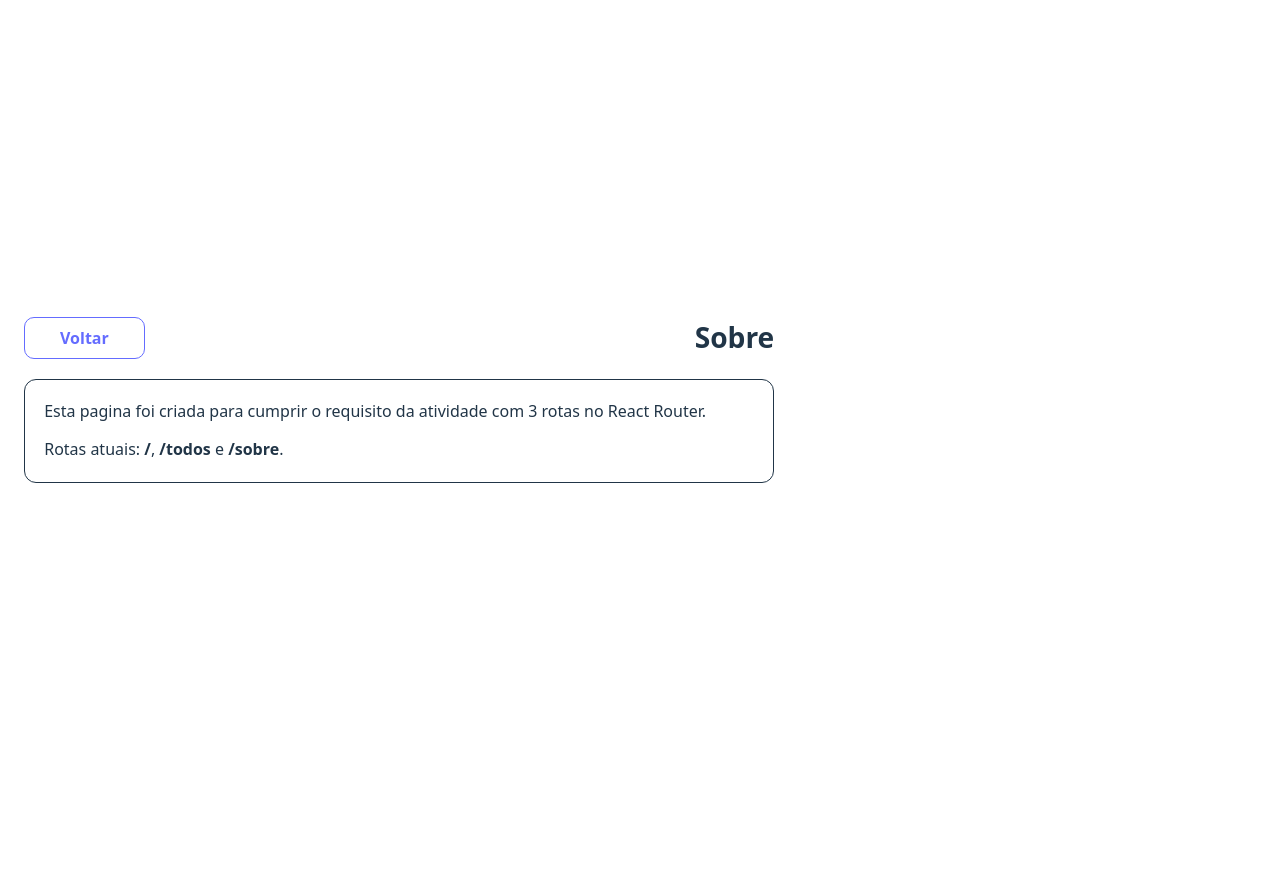
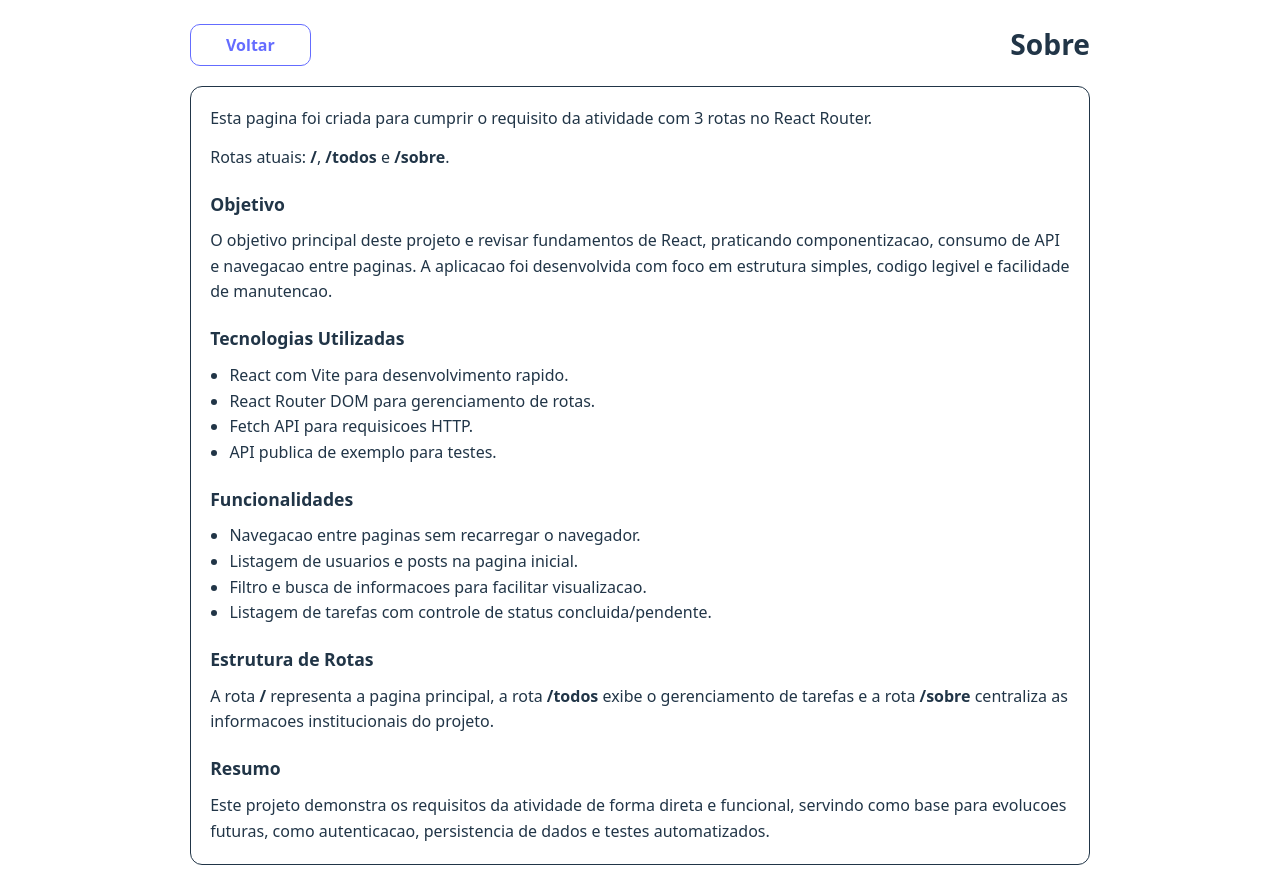
Before and after one commit to pietro861/relembrando-react, a React (Vite) app in the folder NVRCMC/: page /sobre in a window 1280 px wide. Before the commit the page ends 800 px from the top, so only its background shows below. Built offline with nearby package versions, Linux system fonts and the light colour scheme.

Commit message:
Substituição de Placeholders para "Sobre"
Todos os placeholders foram substituidos para terem relação a página sobre, além disso, mais detalhes foram adicionados a pagina Sobre

```diff
--- a/NVRCMC/src/App.jsx
+++ b/NVRCMC/src/App.jsx
@@ -2,7 +2,7 @@ import React from 'react'
 import { Routes, Route } from 'react-router-dom'
 import Home from './pages/HomePage'
 import TodosPage from './pages/TodosPages'
-import PlaceholderPage from './pages/PlaceholderPage'
+import SobrePage from './pages/SobrePage'
 // import Header from './components/Header'
 // import Footer from './components/Footer'
 
@@ -13,7 +13,7 @@ export default function App(){
       <Routes>
         <Route path="/" element={<Home/>} />
         <Route path="/todos" element={<TodosPage/>} />
-        <Route path="/sobre" element={<PlaceholderPage/>} />
+        <Route path="/sobre" element={<SobrePage/>} />
       </Routes>
       {/* <Footer /> */}
     </div>
--- a/NVRCMC/src/pages/PlaceholderPage.jsx
+++ /dev/null
@@ -1,28 +0,0 @@
-import { Link } from "react-router-dom";
-import "./PlaceholderPage.css";
-
-export default function PlaceholderPage() {
-  return (
-    <div className="about-page">
-      <header className="about-header">
-        <Link to="/" className="about-back-link">
-          Voltar
-        </Link>
-        <h1 className="about-title">Sobre</h1>
-      </header>
-
-      <main className="about-main">
-        <section className="about-card">
-          <p className="about-lead">
-            Esta pagina foi criada para cumprir o requisito da atividade com 3
-            rotas no React Router.
-          </p>
-          <p className="about-text">
-            Rotas atuais: <strong>/</strong>, <strong>/todos</strong> e{" "}
-            <strong>/sobre</strong>.
-          </p>
-        </section>
-      </main>
-    </div>
-  );
-}
--- a/NVRCMC/src/pages/PlaceholderPage.css
+++ b/NVRCMC/src/pages/SobrePage.css
@@ -52,6 +52,18 @@
   line-height: 1.6;
 }
 
+.about-subtitle {
+  margin: 0.6rem 0 0;
+  font-size: 1.1rem;
+  line-height: 1.3;
+}
+
+.about-list {
+  margin: 0;
+  padding-left: 1.2rem;
+  line-height: 1.6;
+}
+
 @media (max-width: 640px) {
   .about-page {
     padding: 1rem;
--- /dev/null
+++ b/NVRCMC/src/pages/SobrePage.jsx
@@ -0,0 +1,67 @@
+import { Link } from "react-router-dom";
+import "./SobrePage.css";
+
+export default function SobrePage() {
+  return (
+    <div className="about-page">
+      <header className="about-header">
+        <Link to="/" className="about-back-link">
+          Voltar
+        </Link>
+        <h1 className="about-title">Sobre</h1>
+      </header>
+
+      <main className="about-main">
+        <section className="about-card">
+          <p className="about-lead">
+            Esta pagina foi criada para cumprir o requisito da atividade com 3
+            rotas no React Router.
+          </p>
+          <p className="about-text">
+            Rotas atuais: <strong>/</strong>, <strong>/todos</strong> e{" "}
+            <strong>/sobre</strong>.
+          </p>
+
+          <h2 className="about-subtitle">Objetivo</h2>
+          <p className="about-text">
+            O objetivo principal deste projeto e revisar fundamentos de React,
+            praticando componentizacao, consumo de API e navegacao entre paginas.
+            A aplicacao foi desenvolvida com foco em estrutura simples, codigo
+            legivel e facilidade de manutencao.
+          </p>
+
+          <h2 className="about-subtitle">Tecnologias Utilizadas</h2>
+          <ul className="about-list">
+            <li>React com Vite para desenvolvimento rapido.</li>
+            <li>React Router DOM para gerenciamento de rotas.</li>
+            <li>Fetch API para requisicoes HTTP.</li>
+            <li>API publica de exemplo para testes.</li>
+          </ul>
+
+          <h2 className="about-subtitle">Funcionalidades</h2>
+          <ul className="about-list">
+            <li>Navegacao entre paginas sem recarregar o navegador.</li>
+            <li>Listagem de usuarios e posts na pagina inicial.</li>
+            <li>Filtro e busca de informacoes para facilitar visualizacao.</li>
+            <li>Listagem de tarefas com controle de status concluida/pendente.</li>
+          </ul>
+
+          <h2 className="about-subtitle">Estrutura de Rotas</h2>
+          <p className="about-text">
+            A rota <strong>/</strong> representa a pagina principal, a rota{" "}
+            <strong>/todos</strong> exibe o gerenciamento de tarefas e a rota{" "}
+            <strong>/sobre</strong> centraliza as informacoes institucionais do
+            projeto.
+          </p>
+
+          <h2 className="about-subtitle">Resumo</h2>
+          <p className="about-text">
+            Este projeto demonstra os requisitos da atividade de forma direta e
+            funcional, servindo como base para evolucoes futuras, como
+            autenticacao, persistencia de dados e testes automatizados.
+          </p>
+        </section>
+      </main>
+    </div>
+  );
+}
```
